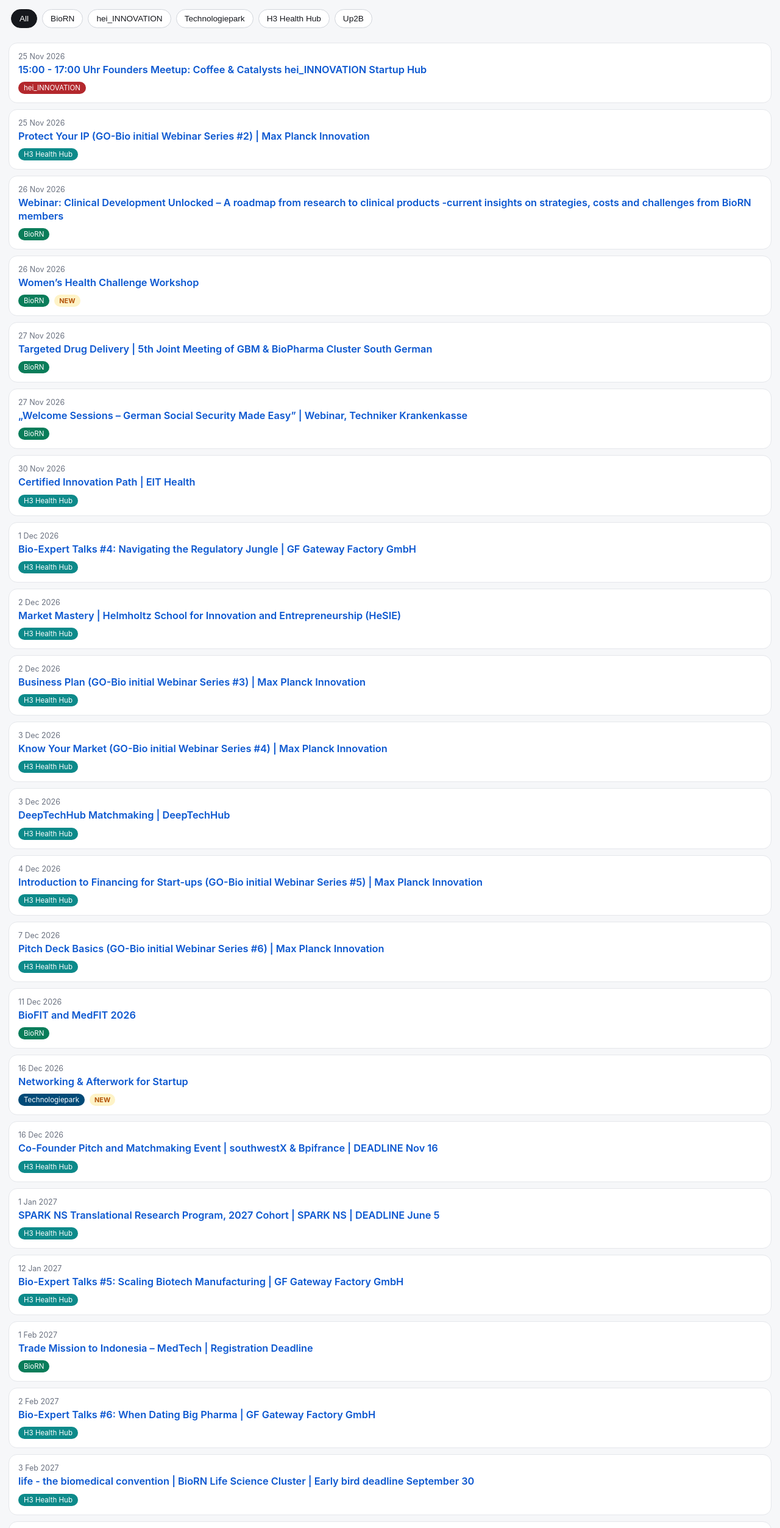
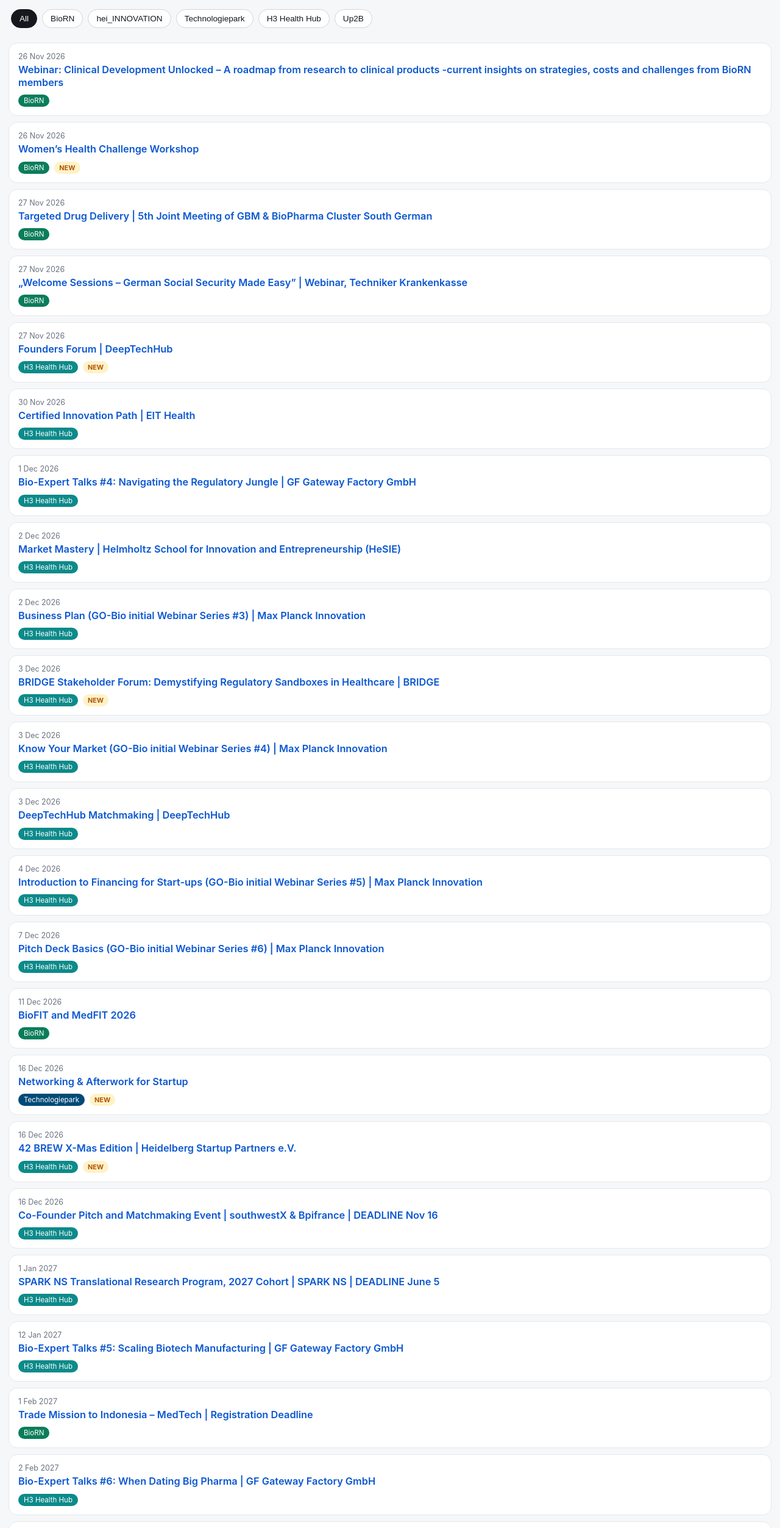
Before and after one commit to bnalbach/news-aggreator, a plain HTML site: page index.html in a window 1280 px wide. Shown: the part 72-2577 px from the top of the page at 61% size. Drawn offline with Linux system fonts and the light colour scheme.

Commit message:
Update events 2026-11-26

```diff
--- a/index.html
+++ b/index.html
@@ -50,25 +50,13 @@
 <body>
   <header>
     <h1>Heidelberg Startup Events</h1>
-    <div class="sub">26 upcoming &middot; updated 25 Nov 2026, 16:16 UTC</div>
+    <div class="sub">28 upcoming &middot; updated 26 Nov 2026, 15:53 UTC</div>
   </header>
   <div class="filters">
     <button class="active" onclick="flt(this,'all')">All</button>
     <button onclick="flt(this,'BioRN')">BioRN</button><button onclick="flt(this,'hei_INNOVATION')">hei_INNOVATION</button><button onclick="flt(this,'Technologiepark')">Technologiepark</button><button onclick="flt(this,'H3 Health Hub')">H3 Health Hub</button><button onclick="flt(this,'Up2B')">Up2B</button>
   </div>
   <ul id="list">
-      <li class="card" data-id="https://www.uni-heidelberg.de/en/veranstaltungen/founders-meetup-coffee-catalysts-2026-11-25" data-source="hei_INNOVATION">
-        <div class="date">25 Nov 2026</div>
-        <a class="title" href="https://www.uni-heidelberg.de/en/veranstaltungen/founders-meetup-coffee-catalysts-2026-11-25" target="_blank" rel="noopener">15:00 - 17:00 Uhr Founders Meetup: Coffee &amp; Catalysts hei_INNOVATION Startup Hub</a>
-        <div class="meta"><span class="tag" style="background:#b3282d">hei_INNOVATION</span><span class="going">★ Going</span></div>
-      </li>
-
-      <li class="card" data-id="https://www.helmholtz-h3.de/events/event/protect-your-ip-go-bio-initial-webinar-series-2-max-planck-innovation/" data-source="H3 Health Hub">
-        <div class="date">25 Nov 2026</div>
-        <a class="title" href="https://www.helmholtz-h3.de/events/event/protect-your-ip-go-bio-initial-webinar-series-2-max-planck-innovation/" target="_blank" rel="noopener">Protect Your IP (GO-Bio initial Webinar Series #2) | Max Planck Innovation</a>
-        <div class="meta"><span class="tag" style="background:#0d8a8a">H3 Health Hub</span><span class="going">★ Going</span></div>
-      </li>
-
       <li class="card" data-id="https://biorn.org/news-events/events/webinar-clinical-development-unlocked-a-roadmap-from-research-to-clinical-products-current-insights-on-strategies-costs-and-challenges-from-biorn-members/" data-source="BioRN">
         <div class="date">26 Nov 2026</div>
         <a class="title" href="https://biorn.org/news-events/events/webinar-clinical-development-unlocked-a-roadmap-from-research-to-clinical-products-current-insights-on-strategies-costs-and-challenges-from-biorn-members/" target="_blank" rel="noopener">Webinar: Clinical Development Unlocked – A roadmap from research to clinical products -current insights on strategies, costs and challenges from BioRN members</a>
@@ -93,6 +81,12 @@
         <div class="meta"><span class="tag" style="background:#0a7d5a">BioRN</span><span class="going">★ Going</span></div>
       </li>
 
+      <li class="card" data-id="https://www.helmholtz-h3.de/events/event/founders-forum-deeptechhub/" data-source="H3 Health Hub">
+        <div class="date">27 Nov 2026</div>
+        <a class="title" href="https://www.helmholtz-h3.de/events/event/founders-forum-deeptechhub/" target="_blank" rel="noopener">Founders Forum | DeepTechHub</a>
+        <div class="meta"><span class="tag" style="background:#0d8a8a">H3 Health Hub</span><span class="new">NEW</span><span class="going">★ Going</span></div>
+      </li>
+
       <li class="card" data-id="https://www.helmholtz-h3.de/events/event/certified-innovation-path-eit-health/" data-source="H3 Health Hub">
         <div class="date">30 Nov 2026</div>
         <a class="title" href="https://www.helmholtz-h3.de/events/event/certified-innovation-path-eit-health/" target="_blank" rel="noopener">Certified Innovation Path | EIT Health</a>
@@ -115,6 +109,12 @@
         <div class="date">2 Dec 2026</div>
         <a class="title" href="https://www.helmholtz-h3.de/events/event/business-plan-go-bio-initial-webinar-series-3-max-planck-innovation/" target="_blank" rel="noopener">Business Plan (GO-Bio initial Webinar Series #3) | Max Planck Innovation</a>
         <div class="meta"><span class="tag" style="background:#0d8a8a">H3 Health Hub</span><span class="going">★ Going</span></div>
+      </li>
+
+      <li class="card" data-id="https://www.helmholtz-h3.de/events/event/bridge-stakeholder-forum-demystifying-regulatory-sandboxes-in-healthcare-bridge/" data-source="H3 Health Hub">
+        <div class="date">3 Dec 2026</div>
+        <a class="title" href="https://www.helmholtz-h3.de/events/event/bridge-stakeholder-forum-demystifying-regulatory-sandboxes-in-healthcare-bridge/" target="_blank" rel="noopener">BRIDGE Stakeholder Forum: Demystifying Regulatory Sandboxes in Healthcare | BRIDGE</a>
+        <div class="meta"><span class="tag" style="background:#0d8a8a">H3 Health Hub</span><span class="new">NEW</span><span class="going">★ Going</span></div>
       </li>
 
       <li class="card" data-id="https://www.helmholtz-h3.de/events/event/know-your-market-go-bio-initial-webinar-series-4-max-planck-innovation/" data-source="H3 Health Hub">
@@ -153,6 +153,12 @@
         <div class="meta"><span class="tag" style="background:#004a77">Technologiepark</span><span class="new">NEW</span><span class="going">★ Going</span></div>
       </li>
 
+      <li class="card" data-id="https://www.helmholtz-h3.de/events/event/42-brew-x-mas-edition-heidelberg-startup-partners-ev/" data-source="H3 Health Hub">
+        <div class="date">16 Dec 2026</div>
+        <a class="title" href="https://www.helmholtz-h3.de/events/event/42-brew-x-mas-edition-heidelberg-startup-partners-ev/" target="_blank" rel="noopener">42 BREW X-Mas Edition | Heidelberg Startup Partners e.V.</a>
+        <div class="meta"><span class="tag" style="background:#0d8a8a">H3 Health Hub</span><span class="new">NEW</span><span class="going">★ Going</span></div>
+      </li>
+
       <li class="card" data-id="https://www.helmholtz-h3.de/events/event/co-founder-pitch-and-matchmaking-event-southwestx-bpifrance-deadline-nov-16/" data-source="H3 Health Hub">
         <div class="date">16 Dec 2026</div>
         <a class="title" href="https://www.helmholtz-h3.de/events/event/co-founder-pitch-and-matchmaking-event-southwestx-bpifrance-deadline-nov-16/" target="_blank" rel="noopener">Co-Founder Pitch and Matchmaking Event | southwestX &amp; Bpifrance | DEADLINE Nov 16</a>
@@ -185,7 +191,7 @@
 
       <li class="card" data-id="https://www.helmholtz-h3.de/events/event/life-the-biomedical-convention-biorn-life-science-cluster-early-bird-deadline-september-30/" data-source="H3 Health Hub">
         <div class="date">3 Feb 2027</div>
-        <a class="title" href="https://www.helmholtz-h3.de/events/event/life-the-biomedical-convention-biorn-life-science-cluster-early-bird-deadline-september-30/" target="_blank" rel="noopener">life - the biomedical convention | BioRN Life Science Cluster | Early bird deadline September 30</a>
+        <a class="title" href="https://www.helmholtz-h3.de/events/event/life-the-biomedical-convention-biorn-life-science-cluster-early-bird-deadline-september-30/" target="_blank" rel="noopener">life - the biomedical convention | BioRN Life Science Cluster</a>
         <div class="meta"><span class="tag" style="background:#0d8a8a">H3 Health Hub</span><span class="going">★ Going</span></div>
       </li>
 
@@ -211,6 +217,12 @@
         <div class="date">8 Jul 2027</div>
         <a class="title" href="https://biorn.org/news-events/events/curious-future-insight-conference-2027/" target="_blank" rel="noopener">Curious – Future Insight Conference 2027</a>
         <div class="meta"><span class="tag" style="background:#0a7d5a">BioRN</span><span class="going">★ Going</span></div>
+      </li>
+
+      <li class="card" data-id="https://www.helmholtz-h3.de/events/event/life-science-investors-day-biolabs-biorn-heidelberg-startup-partners-ev-and-others/" data-source="H3 Health Hub">
+        <div class="date">7 Oct 2027</div>
+        <a class="title" href="https://www.helmholtz-h3.de/events/event/life-science-investors-day-biolabs-biorn-heidelberg-startup-partners-ev-and-others/" target="_blank" rel="noopener">Life Science Investors&#x27; Day | BioLabs, BioRN, Heidelberg Startup Partners e.V., and others</a>
+        <div class="meta"><span class="tag" style="background:#0d8a8a">H3 Health Hub</span><span class="new">NEW</span><span class="going">★ Going</span></div>
       </li>
   </ul>
   <div class="also">
```
Also changed, not shown: data/events.json (+25 -1 lines).
